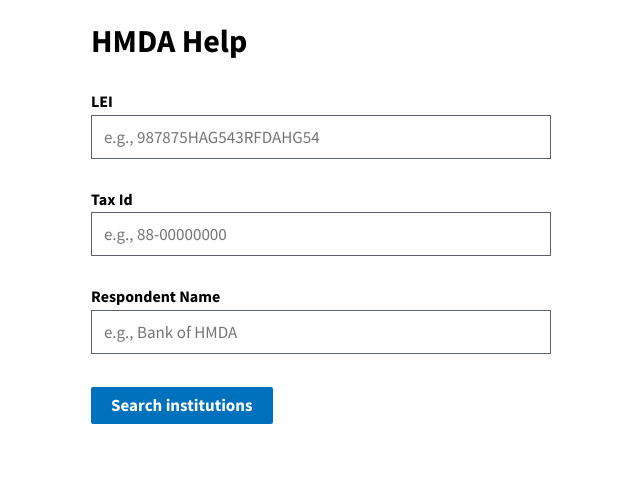
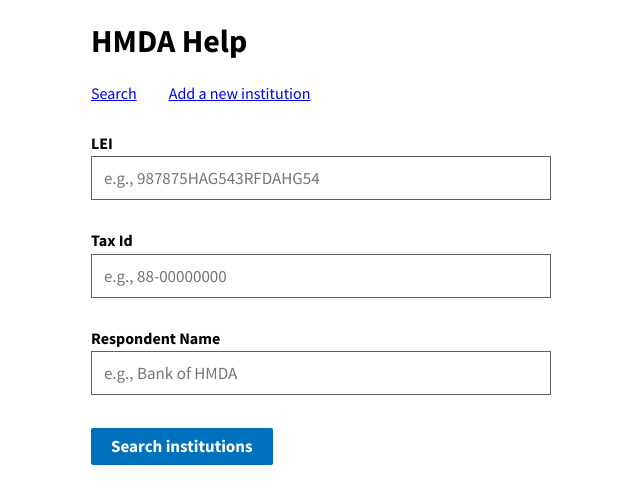
Before and after one commit to cfpb/hmda-help, a React (Create React App) app: page / in a window 1280 px wide. Shown: the top 504 px of the page, without its empty margins (29-669 px from the left). Built offline with nearby package versions, Linux system fonts and the light colour scheme.

Commit message:
delete cleanup; added navigation

```diff
--- a/src/App.css
+++ b/src/App.css
@@ -5,6 +5,10 @@
 
 .App-title {
   font-family: SourceSansProBold;
+}
+
+nav a {
+  margin-right: 2em;
 }
 
 input[type='text'] {
--- a/src/App.js
+++ b/src/App.js
@@ -1,5 +1,5 @@
 import React, { Component } from 'react'
-import { BrowserRouter as Switch, Route } from 'react-router-dom'
+import { BrowserRouter as Switch, Route, Link } from 'react-router-dom'
 
 import Search from './search/'
 import Institution from './institution/'
@@ -11,7 +11,23 @@ class App extends Component {
       <Switch>
         <div className="App">
           <h1 className="App-title">HMDA Help</h1>
-
+          <nav>
+            <Link to="/">Search</Link>
+            <Link
+              to={{
+                pathname: '/add',
+                state: {
+                  institution: {
+                    LEI: '',
+                    taxId: '',
+                    respondentName: ''
+                  }
+                }
+              }}
+            >
+              Add a new institution
+            </Link>
+          </nav>
           <Route exact path="/" component={Search} />
           <Route exact path="/add" component={Institution} />
           <Route exact path="/update" component={Institution} />
--- a/src/institution/index.js
+++ b/src/institution/index.js
@@ -19,7 +19,8 @@ class Institution extends Component {
     }
 
     this.state = {
-      isSubmitted: props.location.state.isSubmitted || false,
+      isSubmitted:
+        (props.location.state && props.location.state.isSubmitted) || false,
       showOtherFields: false,
       activityYear: institution.activityYear || '',
       LEI: institution.LEI || '',
--- a/src/search/Results.css
+++ b/src/search/Results.css
@@ -102,7 +102,7 @@
   cursor: pointer;
   display: inline-block;
   font-family: SourceSansProBold;
-  font-size: 1.2rem;
+  font-size: 0.9em;
   font-weight: 700;
   line-height: 1;
   margin-right: 2em;
@@ -121,12 +121,11 @@
 
 .SearchResults button {
   border: 0;
+  border-radius: 2px;
   color: #0071bc;
   cursor: pointer;
-  font-size: 1.2rem;
+  font-size: 0.9em;
   line-height: 1;
-  margin-right: 2em;
-  margin-top: 1em;
   padding: 0;
 }
 
@@ -146,10 +145,18 @@
   color: #ffffff;
   display: inline-block;
   font-family: SourceSansProBold;
-  font-size: 1.2rem;
+  font-size: 0.9em;
   font-weight: 700;
   line-height: 1;
   padding: 0.5rem 1rem;
+}
+
+.SearchResults button.delete:not(:last-child) {
+  margin-right: 2em;
+}
+
+.SearchResults button.showOtherFields {
+  margin-right: 2em;
 }
 
 .SearchResults button.delete:hover {
@@ -158,7 +165,6 @@
 
 .SearchResults .areYouSure span {
   display: inline-block;
-  font-size: 1.2rem;
-  font-family: SourceSansProBold;
+  font-size: 1em;
   margin-right: 2em;
 }
--- a/src/search/Results.js
+++ b/src/search/Results.js
@@ -150,6 +150,7 @@ class SearchResults extends Component {
                           <button
                             onClick={event => this.handleViewMoreClick(i)}
                             ref={element => this.buttons.set(i, element)}
+                            className="showOtherFields"
                           >
                             Show other fields
                           </button>
@@ -167,11 +168,12 @@ class SearchResults extends Component {
                         >
                           <span>Are you sure?</span>{' '}
                           <button
+                            className="delete"
                             onClick={event =>
                               this.handleDeleteClick(institution, i)}
                           >
                             Yes
-                          </button>{' '}
+                          </button>
                           <button onClick={event => this.toggleAreYouSure(i)}>
                             No
                           </button>
```
